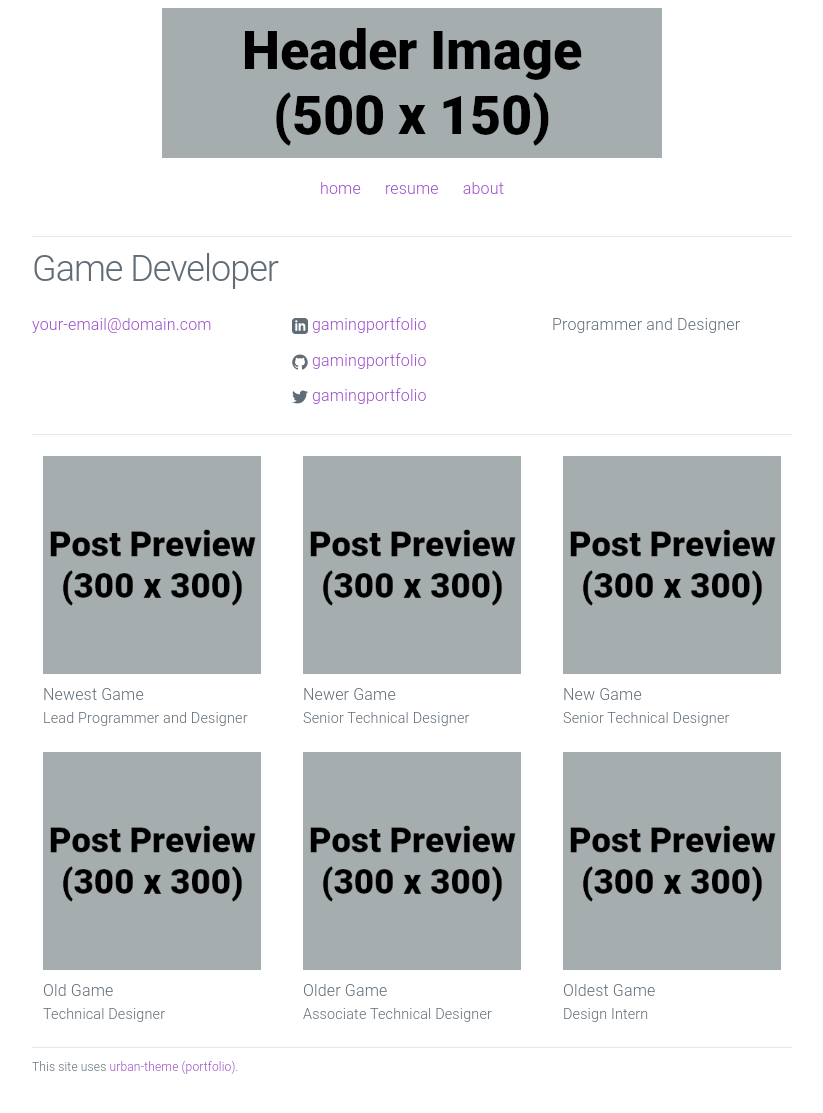
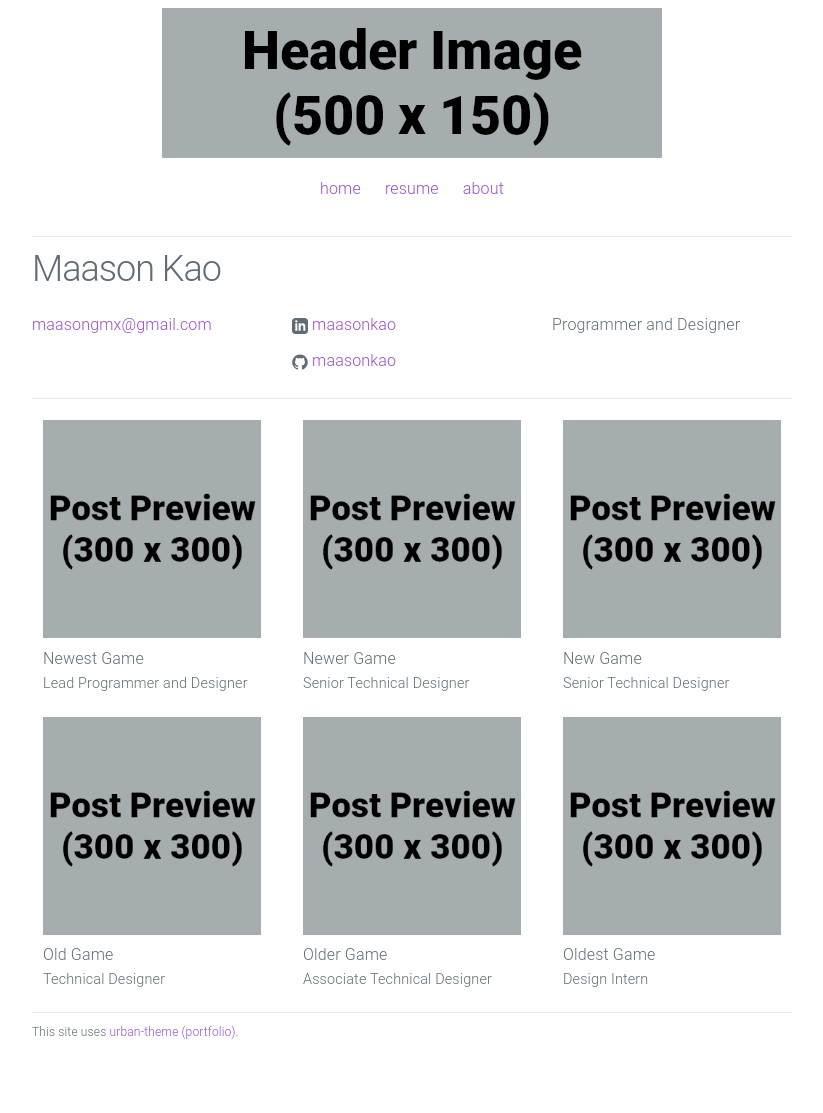
Before and after one commit to maasonkao/maasonkao.github.io, a Jekyll site: the page built from index.html, in a window 1280 px wide. Shown: the whole page, without its empty margins (228-1051 px from the left). Built offline with Jekyll 4.4.1, drawn with Linux system fonts in a browser that asks for light colours; after the commit the page ends 1077 px from its top, so only the background shows below that.

Commit message:
Update _config.yml

```diff
--- a/_config.yml
+++ b/_config.yml
@@ -1,12 +1,11 @@
 # Site settings
-title: Game Developer
-email: your-email@domain.com
+title: Maason Kao
+email: maasongmx@gmail.com
 description: > # keep this and put description below
   Programmer and Designer
-url: "https://yourdomain.com" # the base hostname & protocol for your site
-linkedin_url: "https://www.linkedin.com/in/gamingportfolio"
-github_username: gamingportfolio
-twitter_username: gamingportfolio
+url: "https://maasonkao.github.io" # the base hostname & protocol for your site
+linkedin_url: "https://www.linkedin.com/in/maasonkao"
+github_username: maasonkao
 footer_text: "This site uses <a href='https://github.com/gamingportfolio/urban-theme-portfolio'>urban-theme (portfolio)</a>."
 
 # Build settings
```
